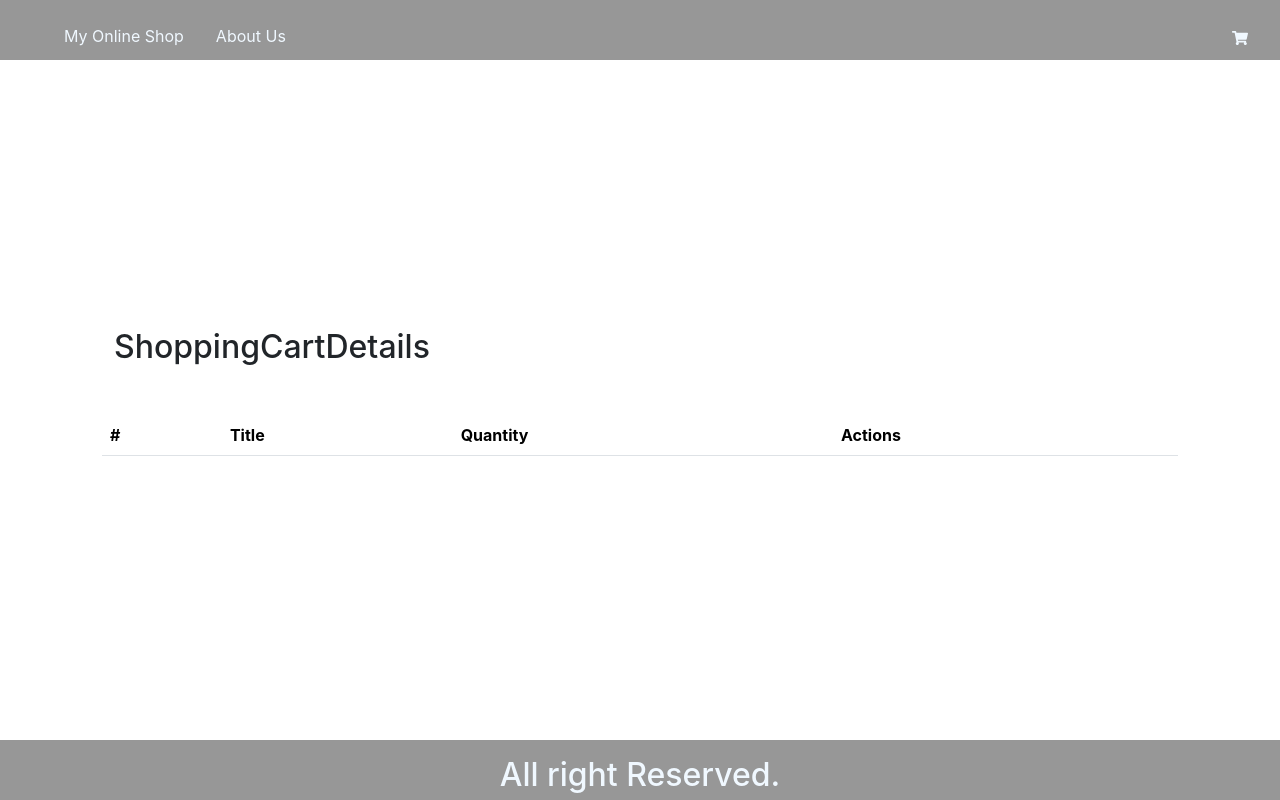
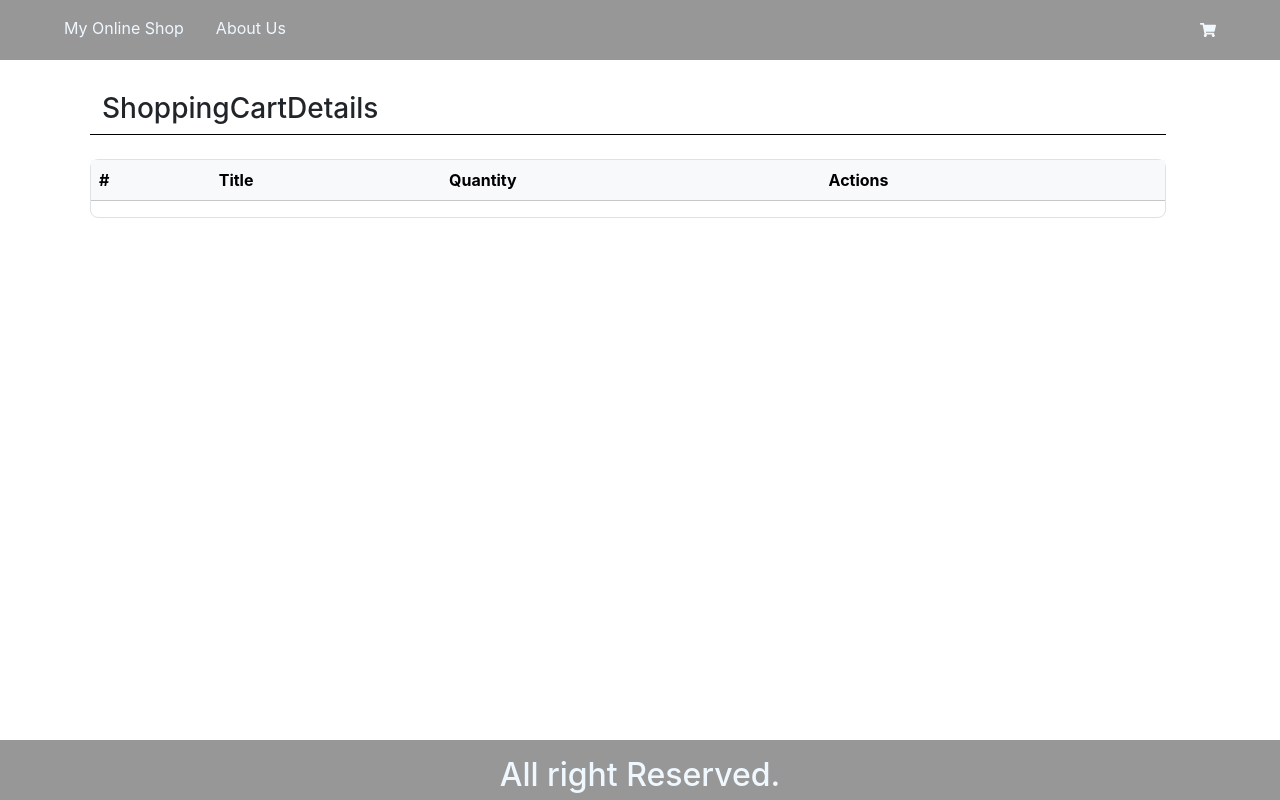
Before and after one commit to meysam1996/react-shop-project, a React (Create React App) app: page /shopping-cart in a window 1280 px wide. Built offline with nearby package versions, Linux system fonts and the light colour scheme.

Commit message:
update styles

```diff
--- a/src/components/navbar/Navbar.css
+++ b/src/components/navbar/Navbar.css
@@ -2,7 +2,6 @@
     background-color: #979797;
     color: aliceblue;
     text-align: center;
-    padding: 1rem;
     height: 60px;
 }
 .navbar a {
--- a/src/components/navbar/Navbar.jsx
+++ b/src/components/navbar/Navbar.jsx
@@ -6,7 +6,7 @@ import { FaShoppingCart } from 'react-icons/fa'
 const Navbar = () => {
   return (
     <div className='navbar'>
-      <ul>
+      <ul className='px-5'>
         <li><Link to="/">My Online Shop</Link></li>
         <li><Link to="/about">About Us</Link></li>
         <li style={{marginLeft: "auto"}}><Link to="/shopping-cart"><FaShoppingCart /></Link></li>
--- a/src/components/shpping_cart/ShoppingCartDetails.jsx
+++ b/src/components/shpping_cart/ShoppingCartDetails.jsx
@@ -26,11 +26,14 @@ const ShoppingCartDetails = () => {
 	}
 
   return (
-    <div className='cart-container container'>
+    <div className='cart-container container align-items-start'>
 			<div className='row w-100'>
-				<h2 className="mb-5">ShoppingCartDetails</h2>
+				<div className='h3 pb-2 mb-4 border-bottom border-black'>
+					ShoppingCartDetails
+				</div>
+				<div className='border border-1 rounded-3 h-auto p-0'>
 					<table className="table table-hover">
-					<thead>
+							<thead className='table-light'>
 								<tr>
 									<th scope="col">#</th>
 									<th scope="col">Title</th>
@@ -56,6 +59,7 @@ const ShoppingCartDetails = () => {
 					</table>
 				</div>
 			</div>
+		</div>
   )
 }
 
--- a/src/components/spinner/Spinner.css
+++ b/src/components/spinner/Spinner.css
@@ -1,4 +1,4 @@
-.container {
+.spinner-container {
   min-height: calc(100vh - 120px);
   display: flex;
   flex-wrap: wrap;
--- a/src/components/spinner/Spinner.jsx
+++ b/src/components/spinner/Spinner.jsx
@@ -3,7 +3,7 @@ import "./Spinner.css"
 
 const Spinner = () => {
   return (
-    <div className='container'>
+    <div className='spinner-container'>
       <div className='loader'></div>
     </div>
   )
```
Lines whose indentation alone changed are shown as unchanged.
